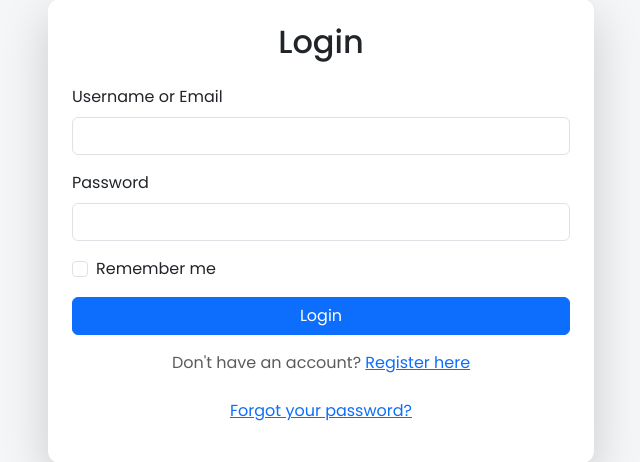
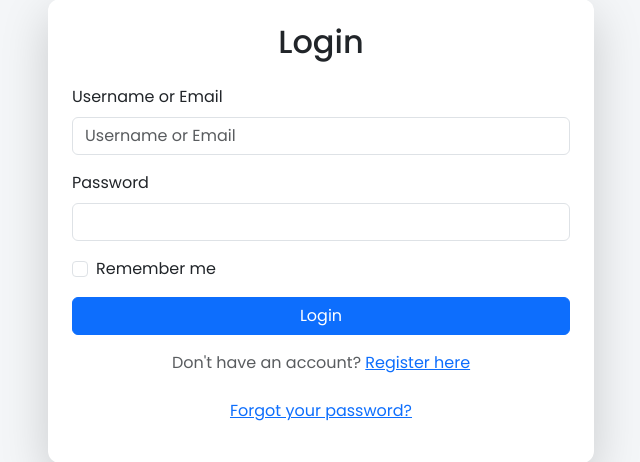
Before and after one commit to Shaheryaranwar/Django-Project, a Django app: page /recipes1/login/ in a window 1280 px wide. Shown: the part 119-581 px from the top of the page, without its empty margins (319-959 px from the left). Run offline with Django 5.2, Linux system fonts and the light colour scheme.

Commit message:
vege k urls.py ko set kr k login or register k pages k error msg ka problem fix kia h

```diff
--- a/recipes/recipes/settings.py
+++ b/recipes/recipes/settings.py
@@ -52,6 +52,7 @@ EXTERNAL_APPS = [
 EXTERNAL_APPS += EXTERNAL_APPS
 
 MIDDLEWARE = [
+
     "django.middleware.security.SecurityMiddleware",
     "django.contrib.sessions.middleware.SessionMiddleware",
     "django.middleware.common.CommonMiddleware",
@@ -74,6 +75,7 @@ TEMPLATES = [
                 "django.template.context_processors.request",
                 "django.contrib.auth.context_processors.auth",
                 "django.contrib.messages.context_processors.messages",
+
             ],
         },
     },
--- a/recipes/vege/templates/vege/login.html
+++ b/recipes/vege/templates/vege/login.html
@@ -6,17 +6,20 @@
         {% csrf_token %}
         <h2 class="mb-4 text-center">Login</h2>
 
+
         {% if messages %}
-            <div class="alert alert-danger" role="alert">
-                {% for message in messages %}
-                {{ message }}
-                {% endfor %}
-            </div>
+            {% for message in messages %}
+                <div class="alert alert-danger" role="alert">
+             {{ message }}
+                </div>
+            {% endfor %}
         {% endif %}
+
 
         <div class="mb-3">
             <label for="username" class="form-label">Username or Email</label>
-            <input type="text"  class="form-control" id="email" name="username" required>
+            <input type="text" class="form-control" id="username" name="username" placeholder="Username or Email" required>
+
         </div>
 
         <div class="mb-3">
--- a/recipes/vege/urls.py
+++ b/recipes/vege/urls.py
@@ -12,7 +12,7 @@ urlpatterns = [
     path('recipes/', views.recipes, name='recipes'),
     path('delete-receipe/<int:receipe_id>/', views.delete_receipe, name='delete_receipe'),
     path('edit-receipe/<int:receipe_id>/', views.edit_receipe, name='edit_receipe'),
-    path('login/', auth_views.LoginView.as_view(template_name='vege/login.html'), name='login'),
+    path('login/', views.login_page, name='login'),
     path('logout/', auth_views.LogoutView.as_view(), name='logout'),
     path('register/', views.register, name='register'),  # Requires a view function
      path('password-reset/',
--- a/recipes/vege/views.py
+++ b/recipes/vege/views.py
@@ -89,36 +89,40 @@ def contact(request):
 #     return render(request, 'vege/register.html', {'form': form})
 def login_page(request):
     if request.method == 'POST':
-        login_input = request.POST.get('username')  # username or email
+        username_or_email = request.POST.get('username')
         password = request.POST.get('password')
 
-        user_obj = None
+        # Check if user exists with this username or email
+        user_by_username = User.objects.filter(username=username_or_email).first()
+        user_by_email = User.objects.filter(email=username_or_email).first()
 
-        # Try to find user by email if input is email
-        if User.objects.filter(email=login_input).exists():
-            user_obj = User.objects.get(email=login_input)
-        elif User.objects.filter(username=login_input).exists():
-            user_obj = User.objects.get(username=login_input)
+        user = None
+        if user_by_username:
+            user = authenticate(request, username=user_by_username.username, password=password)
+        elif user_by_email:
+            user = authenticate(request, username=user_by_email.username, password=password)
+
+        if user is not None:
+            login(request, user)
+            return redirect('home')  # or redirect dynamically
         else:
-            messages.error(request, "Invalid username or email.")
-            return redirect("vege:login")
+            # Error messages
+            if not user_by_username and not user_by_email:
+                messages.error(request, "Invalid username or email.")
+            else:
+                messages.error(request, "Invalid password.")
 
-        # Now authenticate using username and password
-        user = authenticate(request, username=user_obj.username, password=password)
+    return render(request, 'vege/login.html')  # your login template
 
-        if user is None:
-            messages.error(request, "Invalid password.")
-            return redirect('vege:login')
-        else:
-            login(request, user)
-            return redirect('vege:recipes1')
-        if request.path.startswith('/recipes1'):
-            return redirect('vege:recipes1')
-        else:
-            return redirect('home')
+
+
+
+
+
+        # Here you would typically authenticate the user
+        # For simplicity, we are not implementing authentication logic
 
     return render(request, 'vege/login.html')
-
 
 def register(request):
     if request.method == 'POST':
@@ -128,30 +132,30 @@ def register(request):
         email = request.POST.get('email')
         password = request.POST.get('password')
 
-        user = User.objects.filter(username=username)
-        if user.exists():
-            messages.error(request, "Username already exists. Please choose a different username.")
+        username_exists = User.objects.filter(username=username).exists()
+        email_exists = User.objects.filter(email=email).exists()
 
-            return redirect("vege/register.html")
+        if username_exists and email_exists:
+            messages.error(request, "Username and Email already exist. Please choose different ones.")
+            return render(request, "vege/register.html")
+        elif username_exists:
+            messages.error(request, "Username already exists. Please choose a different one.")
+            return render(request, "vege/register.html")
+        elif email_exists:
+            messages.error(request, "Email already exists. Please choose a different one.")
+            return render(request, "vege/register.html")
 
-        # Create a new user instance
-
+        # Create new user
         user = User.objects.create_user(
             first_name=first_name,
             last_name=last_name,
             username=username,
-            email=email
-
+            email=email,
         )
-        user.set_password(password)#password hashing
+        user.set_password(password)
         user.save()
 
-        # Here you would typically create a user object and save it
-        # For simplicity, we are not implementing user creation logic
         messages.success(request, "Registration successful! You can now log in.")
+        return redirect('vege:login')
 
-        return redirect('vege:login')  # Redirect to login page after registration
     return render(request, 'vege/register.html')
-
-def food_index(request):
-    return render(request, 'vege/recipes.html')
```
Also changed, not shown: recipes/vege/templates/vege/register.html (+6 -3 lines), recipes/db.sqlite3.
